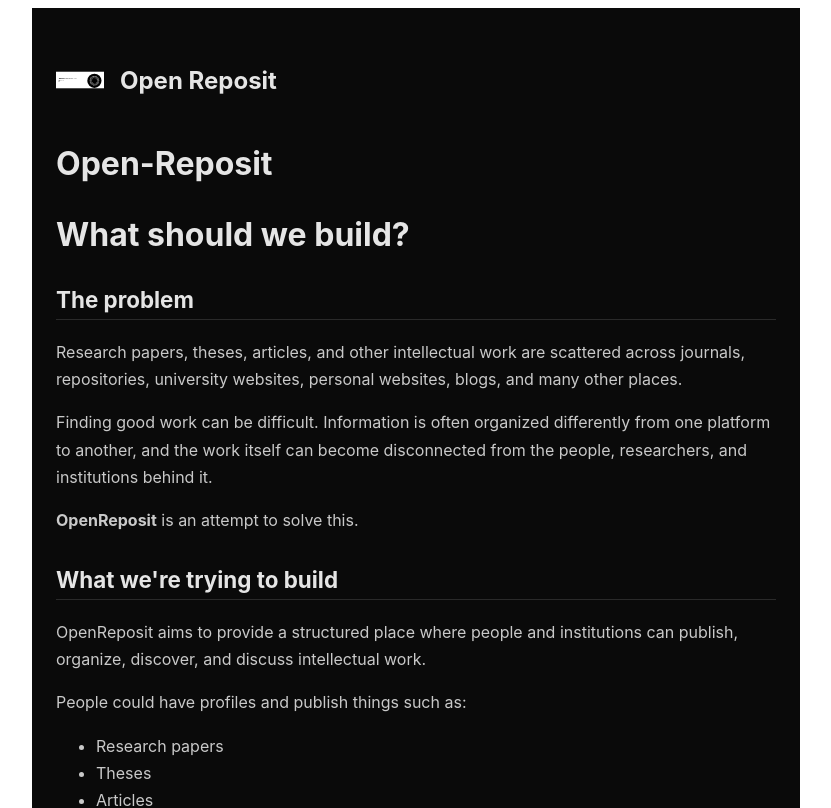
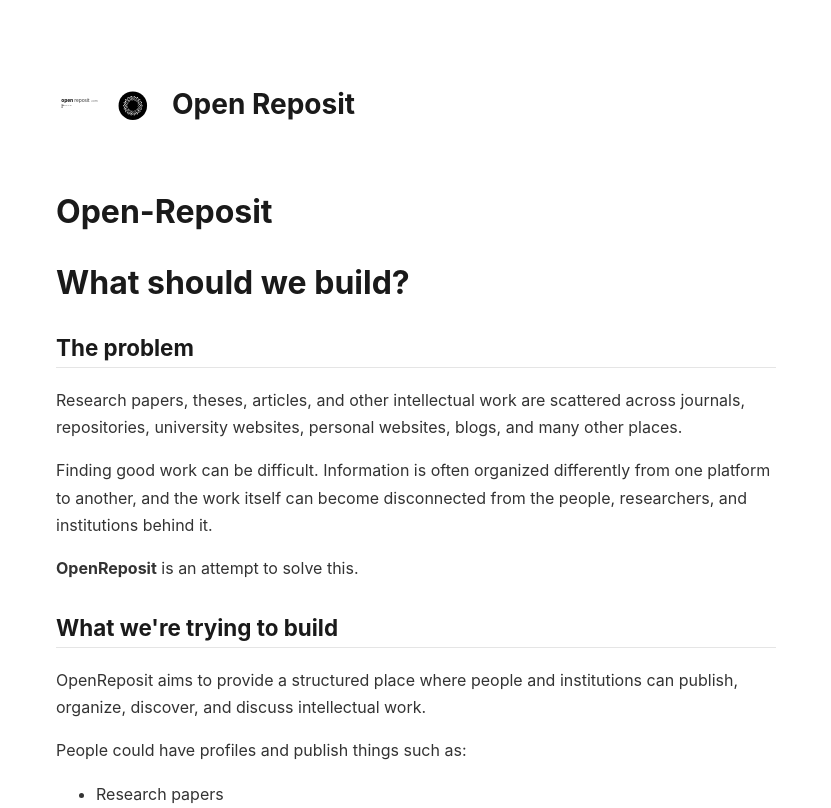
Before and after one commit to OpenReposit/Open-Reposit, a Next.js app: page /discussion in a window 1280 px wide. Shown: the top 808 px of the page, without its empty margins (224-1055 px from the left). Built offline with nearby package versions, Linux system fonts and the light colour scheme.

Commit message:
White theme, bigger logo, light giscus

```diff
--- a/app/discussion/GiscusComments.tsx
+++ b/app/discussion/GiscusComments.tsx
@@ -19,7 +19,7 @@ export default function GiscusComments() {
     script.setAttribute("data-reactions-enabled", "1");
     script.setAttribute("data-emit-metadata", "0");
     script.setAttribute("data-input-position", "bottom");
-    script.setAttribute("data-theme", "dark");
+    script.setAttribute("data-theme", "light");
     script.setAttribute("data-lang", "en");
     script.crossOrigin = "anonymous";
     script.async = true;
--- a/app/discussion/discussion.css
+++ b/app/discussion/discussion.css
@@ -3,24 +3,24 @@
   margin: 0 auto;
   padding: 3rem 1.5rem 6rem;
   font-family: -apple-system, BlinkMacSystemFont, "Segoe UI", sans-serif;
-  color: #e5e5e5;
-  background: #0a0a0a;
+  color: #1a1a1a;
+  background: #ffffff;
 }
 
 .discussion-header {
   display: flex;
   align-items: center;
-  gap: 1rem;
+  gap: 1.25rem;
   margin-bottom: 2.5rem;
 }
 
 .discussion-header img {
-  width: 48px;
-  height: 48px;
+  width: 96px;
+  height: 96px;
 }
 
 .discussion-header h1 {
-  font-size: 1.5rem;
+  font-size: 1.75rem;
   margin: 0;
 }
 
@@ -32,18 +32,18 @@
 .discussion-content h2 {
   font-size: 1.4rem;
   margin-top: 2rem;
-  border-bottom: 1px solid #2a2a2a;
+  border-bottom: 1px solid #e5e5e5;
   padding-bottom: 0.4rem;
 }
 
 .discussion-content p,
 .discussion-content li {
   line-height: 1.7;
-  color: #c9c9c9;
+  color: #333333;
 }
 
 .discussion-content a {
-  color: #6ea8fe;
+  color: #2563eb;
 }
 
 .discussion-content img {
@@ -55,5 +55,5 @@
 .discussion-comments {
   margin-top: 4rem;
   padding-top: 2rem;
-  border-top: 1px solid #2a2a2a;
+  border-top: 1px solid #e5e5e5;
 }
```
